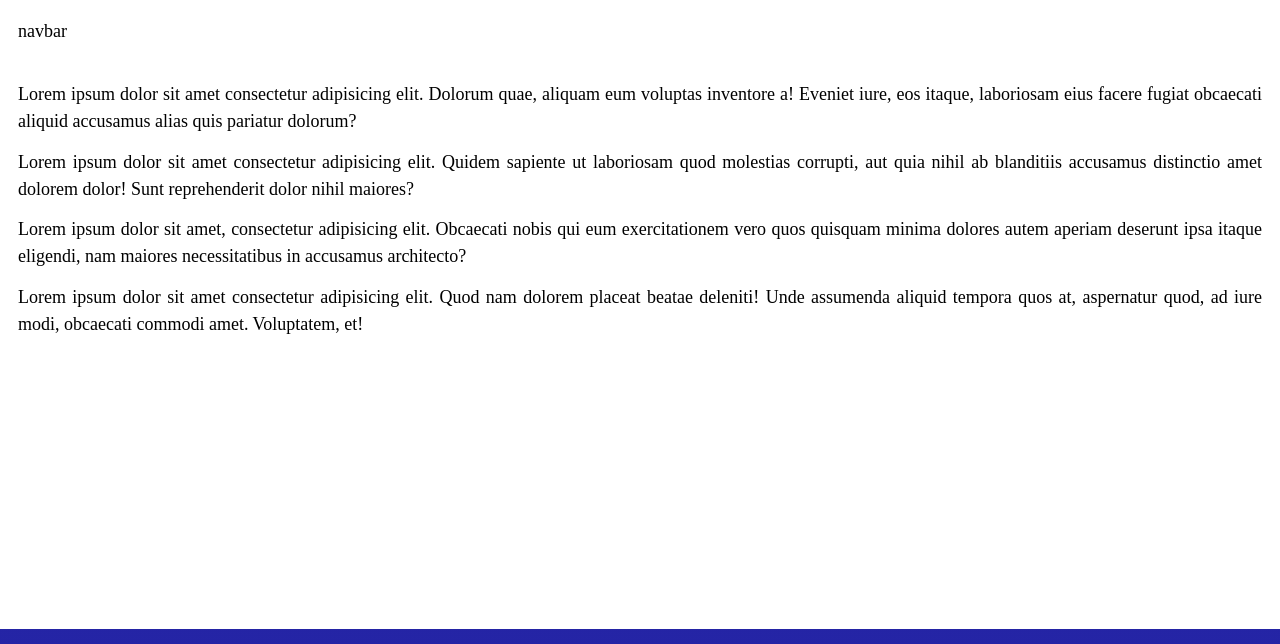
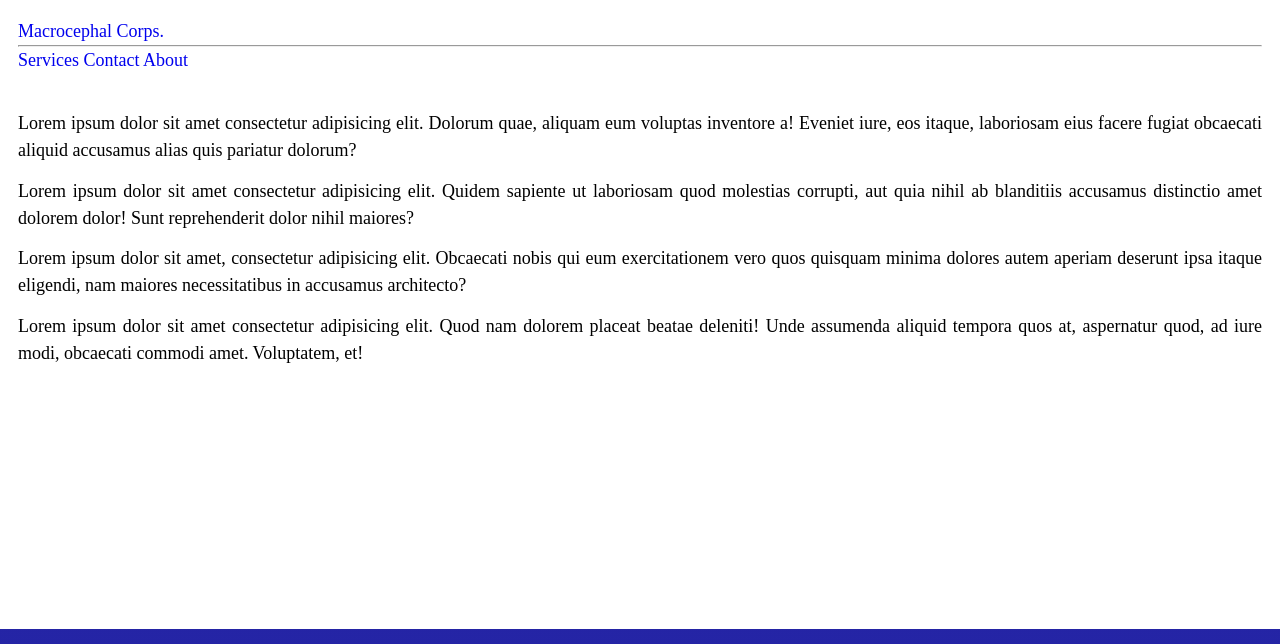
Before and after one commit to macrocephal/macrocephal.cloud-ui, a website: page index.html in a window 1280 px wide. Shown: the top 644 px of the page. Drawn offline with nearby package versions, Linux system fonts and the light colour scheme; files that its build step writes are made by us from their sources; grey boxes are pictures that could not be loaded.

Commit message:
markup navbar

```diff
--- a/index.html
+++ b/index.html
@@ -16,7 +16,19 @@
 </head>
 <body>
     <nav>
-        navbar
+        <a href="/">
+            Macrocephal Corps.
+        </a>
+        <hr>
+        <a href="/services">
+            Services
+        </a>
+        <a href="/contact">
+            Contact
+        </a>
+        <a href="/contact">
+            About
+        </a>
     </nav>
     <main>
         <section>
```
